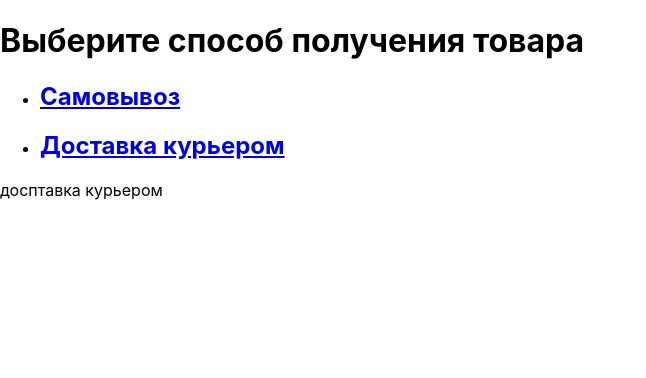
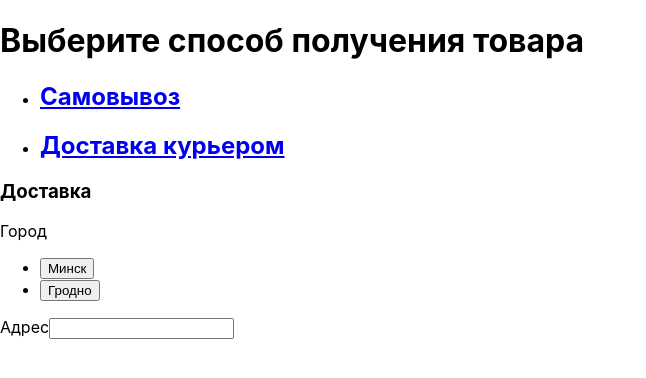
Before and after one commit to eich47/receiving-products, a React (Create React App) app: page /delivery-by-courier in a window 1280 px wide. Shown: the top 378 px of the page, without its empty margins (0-646 px from the left). Built offline with nearby package versions, Linux system fonts and the light colour scheme.

Commit message:
доставка курьером, добавил вывод города, и компонент для ввода адресса доставки

```diff
--- a/src/component/Delivery.jsx
+++ b/src/component/Delivery.jsx
@@ -1,7 +1,16 @@
 import React from 'react'
+import SectionTitle from './SectionTitle'
+import Selector from './selector/Selector'
+import Address from './address/Address'
 
 const Delivery = () => {
-  return <div>досптавка курьером</div>
+  return (
+    <div>
+      <SectionTitle title={`Доставка`} />
+      <Selector title={`Город`} />
+      <Address title={`Адрес`} />
+    </div>
+  )
 }
 
 export default Delivery
--- /dev/null
+++ b/src/component/address/Address.jsx
@@ -0,0 +1,22 @@
+import React from 'react'
+import {connect} from 'react-redux'
+import * as addressActions from './address.action'
+
+const Address = ({title, setAddress}) => {
+  return (
+    <div>
+      <label>
+        {title}
+        <input type="text" onChange={(e) => setAddress(e.target.value)} />
+      </label>
+    </div>
+  )
+}
+
+const mapDispatch = {
+  setAddress: addressActions.setAddress,
+}
+
+const connector = connect(null, mapDispatch)
+
+export default connector(Address)
--- /dev/null
+++ b/src/component/address/address.action.js
@@ -0,0 +1,10 @@
+export const SET_ADDRESS = 'ADDRESS/SET_ADDRESS'
+
+export const setAddress = (address) => {
+  return {
+    type: SET_ADDRESS,
+    payload: {
+      address,
+    },
+  }
+}
--- /dev/null
+++ b/src/component/address/address.reducer.js
@@ -0,0 +1,19 @@
+import {SET_ADDRESS} from './address.action'
+
+const initialState = {
+  address: ``,
+}
+const addressReducer = (state = initialState, action) => {
+  switch (action.type) {
+    case SET_ADDRESS: {
+      return {
+        ...state,
+        address: action.payload.address,
+      }
+    }
+    default:
+      return state
+  }
+}
+
+export default addressReducer
--- a/src/store.js
+++ b/src/store.js
@@ -2,12 +2,14 @@ import {applyMiddleware, combineReducers, compose, createStore} from 'redux'
 import thunk from 'redux-thunk'
 import selectorReducer from './component/selector/selector.reducer'
 import paymentReducer from './component/payment/payment.reducer'
+import addressReducer from './component/address/address.reducer'
 
 const composeEnhancers = window.__REDUX_DEVTOOLS_EXTENSION_COMPOSE__ || compose
 
 const reducer = combineReducers({
   selector: selectorReducer,
   payment: paymentReducer,
+  address: addressReducer,
 })
 
 const enchancer = composeEnhancers(applyMiddleware(thunk))
```
Also changed, not shown: src/component/address/address.selector.js (added).
